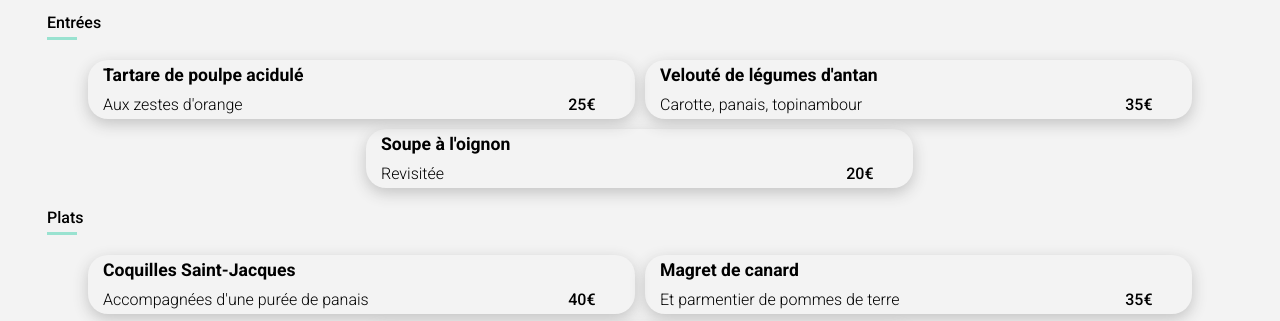
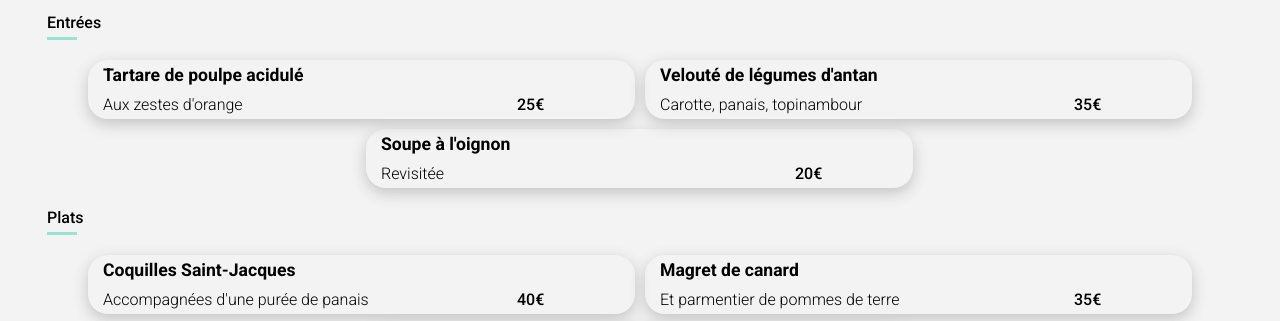
Before and after one commit to HUNGHUYNH-prestige/Damien_3_01052021, a website: page a-la-francaise.html in a window 1280 px wide. Shown: the part 435-756 px from the top of the page. Drawn offline with Linux system fonts and the light colour scheme; a web font is replaced by a local one.

Commit message:
modif flexbox

```diff
--- a/sass/pages/_menu-page.scss
+++ b/sass/pages/_menu-page.scss
@@ -190,7 +190,7 @@
     padding-left: 15px;
     padding-right: 15px;
     margin: 0px;
-    width: 100%;
+    width: 90%;
     height: auto;
     display: flex;
     justify-content: flex-start;
@@ -211,7 +211,7 @@
     }
 }
 
-.bloc-avec-prix{ /* definition identique : creer @mixin structure-nom-de-plat  */
+.bloc-avec-prix{
 
     border: none;
     padding : 5px;
@@ -221,7 +221,7 @@
     width: 90%;
     height: auto;
     display: flex;
-    justify-content: space-between;
+    justify-content: flex-start;
 
     &__ingredients-plat{
         border: none;
@@ -236,7 +236,7 @@
     }
     &__prix-plat{
         border: none;
-        padding: 0px;
+        padding-left: 20px;
         margin: 0px;
         width: auto;
         height: auto;
```
Also changed, not shown: public/css/styles.css, 1 other file.
